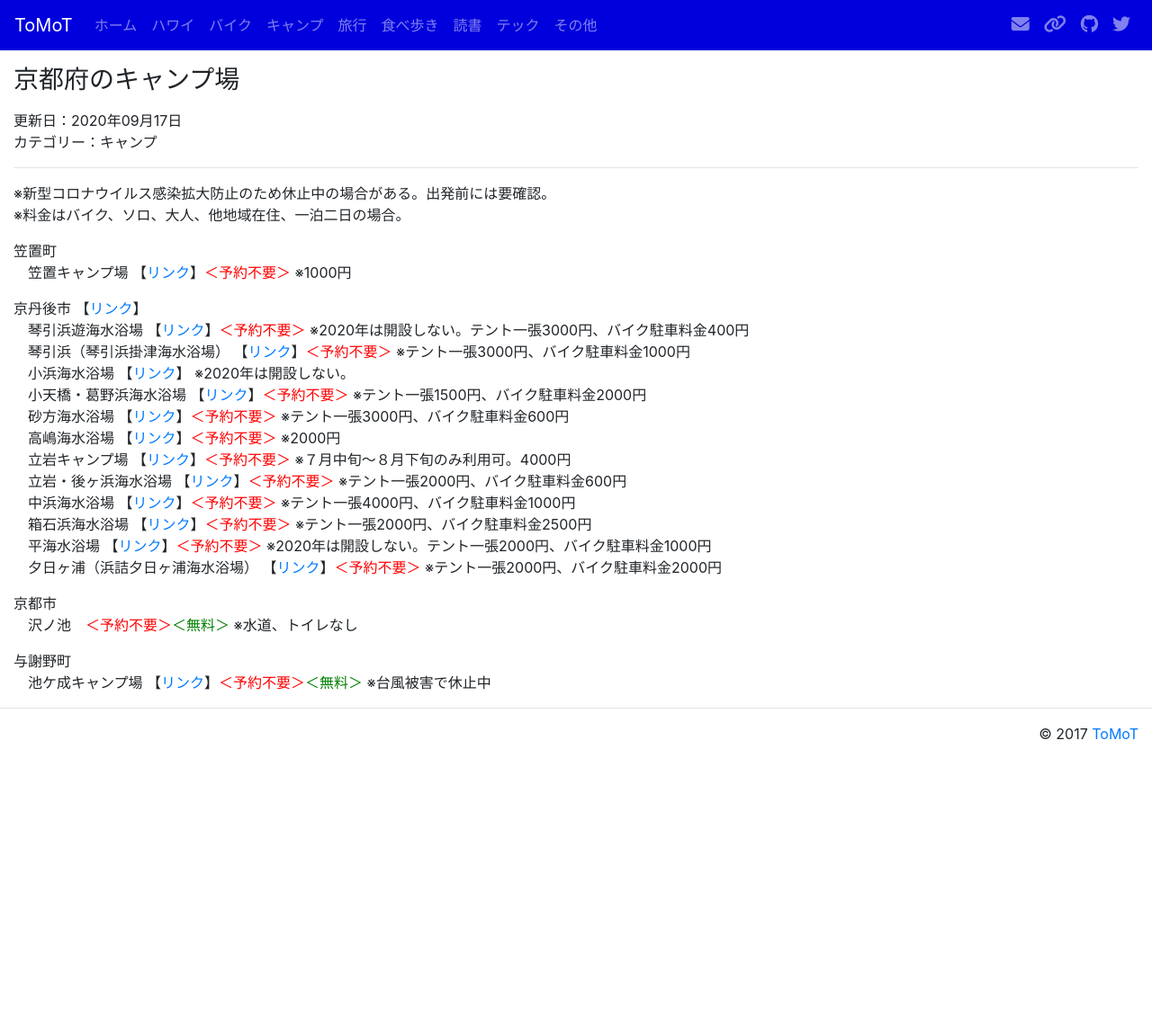
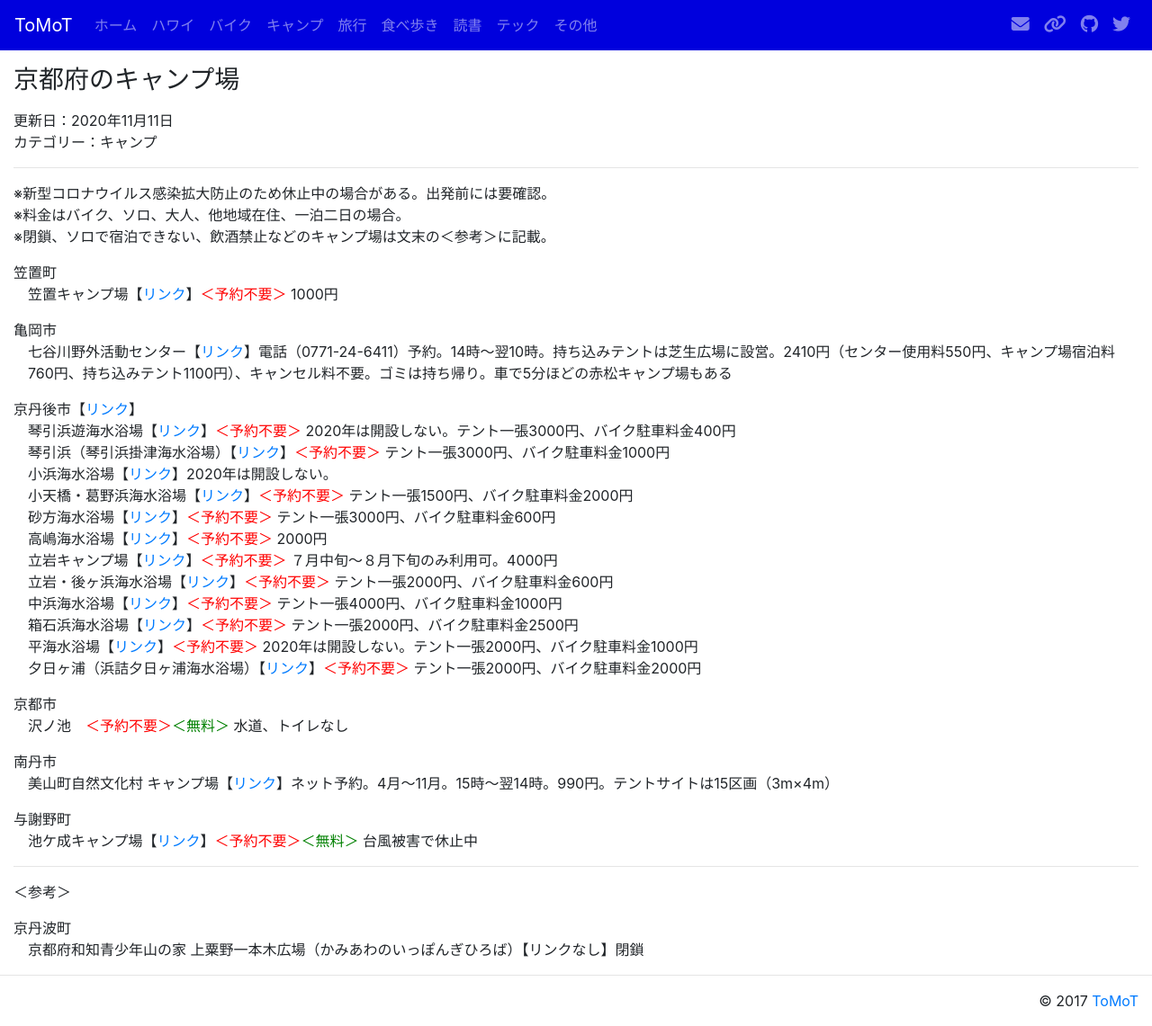
Before and after one commit to tomot/tomot.github.io, a Jekyll site: the page built from pages/camp-kyoto.md, in a window 1280 px wide. Shown: the whole page at 90% size. Built offline with Jekyll 4.4.1, drawn with Linux system fonts in a browser that asks for light colours; nearby versions of some CDN libraries; before the commit the page ends 900 px from its top, so only the background shows below that.

Commit message:
add Nanatanigawa and Miyama camp sites

```diff
--- a/pages/camp-kyoto.md
+++ b/pages/camp-kyoto.md
@@ -1,39 +1,59 @@
 ---
 layout: page
 title: 京都府のキャンプ場
-date: 2020-09-17
+date: 2020-11-11
 categories: キャンプ
 ---
 ※新型コロナウイルス感染拡大防止のため休止中の場合がある。出発前には要確認。<br>
-※料金はバイク、ソロ、大人、他地域在住、一泊二日の場合。
+※料金はバイク、ソロ、大人、他地域在住、一泊二日の場合。<br>
+※閉鎖、ソロで宿泊できない、飲酒禁止などのキャンプ場は文末の＜参考＞に記載。
 
 <p class="mb-0">笠置町</p>
 <ul class="list-unstyled ml-3">
-<li>笠置キャンプ場 【<a href="http://www.kankou-kasagi.com/service3.html">リンク</a>】<font color="red">＜予約不要＞</font> ※1000円</li>
+<li>笠置キャンプ場【<a href="http://www.kankou-kasagi.com/service3.html">リンク</a>】<font color="red">＜予約不要＞</font> 1000円</li>
 </ul>
 
-<p class="mb-0">京丹後市 【<a href="https://www.kyotango.gr.jp/camp/">リンク</a>】</p>
+<p class="mb-0">亀岡市</p>
 <ul class="list-unstyled ml-3">
-<li>琴引浜遊海水浴場 【<a href="https://www.kyotango.gr.jp/sightseeing/726/">リンク</a>】<font color="red">＜予約不要＞</font> ※2020年は開設しない。テント一張3000円、バイク駐車料金400円</li>
-<li>琴引浜（琴引浜掛津海水浴場） 【<a href="https://www.kyotango.gr.jp/sightseeing/725/">リンク</a>】<font color="red">＜予約不要＞</font> ※テント一張3000円、バイク駐車料金1000円</li>
-<li>小浜海水浴場 【<a href="https://www.kyotango.gr.jp/sightseeing/724/">リンク</a>】 ※2020年は開設しない。</li>
-<li>小天橋・葛野浜海水浴場 【<a href="https://www.kyotango.gr.jp/sightseeing/727/">リンク</a>】<font color="red">＜予約不要＞</font> ※テント一張1500円、バイク駐車料金2000円</li>
-<li>砂方海水浴場 【<a href="https://www.kyotango.gr.jp/sightseeing/730/">リンク</a>】<font color="red">＜予約不要＞</font> ※テント一張3000円、バイク駐車料金600円</li>
-<li>高嶋海水浴場 【<a href="http://tango-takashima.com/free-site/">リンク</a>】<font color="red">＜予約不要＞</font> ※2000円</li>
-<li>立岩キャンプ場 【<a href="https://tenkitenki-mura.jp/summer/tateiwa/">リンク</a>】<font color="red">＜予約不要＞</font> ※７月中旬〜８月下旬のみ利用可。4000円</li>
-<li>立岩・後ヶ浜海水浴場 【<a href="https://www.kyotango.gr.jp/sightseeing/731/">リンク</a>】<font color="red">＜予約不要＞</font> ※テント一張2000円、バイク駐車料金600円</li>
-<li>中浜海水浴場 【<a href="https://www.kyotango.gr.jp/sightseeing/736/">リンク</a>】<font color="red">＜予約不要＞</font> ※テント一張4000円、バイク駐車料金1000円</li>
-<li>箱石浜海水浴場 【<a href="https://www.kyotango.gr.jp/sightseeing/729/">リンク</a>】<font color="red">＜予約不要＞</font> ※テント一張2000円、バイク駐車料金2500円</li>
-<li>平海水浴場 【<a href="https://www.kyotango.gr.jp/sightseeing/733/">リンク</a>】<font color="red">＜予約不要＞</font> ※2020年は開設しない。テント一張2000円、バイク駐車料金1000円</li>
-<li>夕日ヶ浦（浜詰夕日ヶ浦海水浴場） 【<a href="https://www.kyotango.gr.jp/sightseeing/722/">リンク</a>】<font color="red">＜予約不要＞</font> ※テント一張2000円、バイク駐車料金2000円</li>
+<li>七谷川野外活動センター【<a href="http://nanatanigawa.jp/">リンク</a>】電話（0771-24-6411）予約。14時〜翌10時。持ち込みテントは芝生広場に設営。2410円（センター使用料550円、キャンプ場宿泊料760円、持ち込みテント1100円）、キャンセル料不要。ゴミは持ち帰り。車で5分ほどの赤松キャンプ場もある</li>
+</ul>
+
+<p class="mb-0">京丹後市【<a href="https://www.kyotango.gr.jp/camp/">リンク</a>】</p>
+<ul class="list-unstyled ml-3">
+<li>琴引浜遊海水浴場【<a href="https://www.kyotango.gr.jp/sightseeing/726/">リンク</a>】<font color="red">＜予約不要＞</font> 2020年は開設しない。テント一張3000円、バイク駐車料金400円</li>
+<li>琴引浜（琴引浜掛津海水浴場）【<a href="https://www.kyotango.gr.jp/sightseeing/725/">リンク</a>】<font color="red">＜予約不要＞</font> テント一張3000円、バイク駐車料金1000円</li>
+<li>小浜海水浴場【<a href="https://www.kyotango.gr.jp/sightseeing/724/">リンク</a>】2020年は開設しない。</li>
+<li>小天橋・葛野浜海水浴場【<a href="https://www.kyotango.gr.jp/sightseeing/727/">リンク</a>】<font color="red">＜予約不要＞</font> テント一張1500円、バイク駐車料金2000円</li>
+<li>砂方海水浴場【<a href="https://www.kyotango.gr.jp/sightseeing/730/">リンク</a>】<font color="red">＜予約不要＞</font> テント一張3000円、バイク駐車料金600円</li>
+<li>高嶋海水浴場【<a href="http://tango-takashima.com/free-site/">リンク</a>】<font color="red">＜予約不要＞</font> 2000円</li>
+<li>立岩キャンプ場【<a href="https://tenkitenki-mura.jp/summer/tateiwa/">リンク</a>】<font color="red">＜予約不要＞</font> ７月中旬〜８月下旬のみ利用可。4000円</li>
+<li>立岩・後ヶ浜海水浴場【<a href="https://www.kyotango.gr.jp/sightseeing/731/">リンク</a>】<font color="red">＜予約不要＞</font> テント一張2000円、バイク駐車料金600円</li>
+<li>中浜海水浴場【<a href="https://www.kyotango.gr.jp/sightseeing/736/">リンク</a>】<font color="red">＜予約不要＞</font> テント一張4000円、バイク駐車料金1000円</li>
+<li>箱石浜海水浴場【<a href="https://www.kyotango.gr.jp/sightseeing/729/">リンク</a>】<font color="red">＜予約不要＞</font> テント一張2000円、バイク駐車料金2500円</li>
+<li>平海水浴場【<a href="https://www.kyotango.gr.jp/sightseeing/733/">リンク</a>】<font color="red">＜予約不要＞</font> 2020年は開設しない。テント一張2000円、バイク駐車料金1000円</li>
+<li>夕日ヶ浦（浜詰夕日ヶ浦海水浴場）【<a href="https://www.kyotango.gr.jp/sightseeing/722/">リンク</a>】<font color="red">＜予約不要＞</font> テント一張2000円、バイク駐車料金2000円</li>
 </ul>
 
 <p class="mb-0">京都市</p>
 <ul class="list-unstyled ml-3">
-<li>沢ノ池　<font color="red">＜予約不要＞</font><font color="Green">＜無料＞</font> ※水道、トイレなし</li>
+<li>沢ノ池　<font color="red">＜予約不要＞</font><font color="Green">＜無料＞</font> 水道、トイレなし</li>
+</ul>
+
+<p class="mb-0">南丹市</p>
+<ul class="list-unstyled ml-3">
+<li>美山町自然文化村 キャンプ場【<a href="http://miyama-kajika.com/facilities/">リンク</a>】ネット予約。4月〜11月。15時〜翌14時。990円。テントサイトは15区画（3m×4m）</li>
 </ul>
 
 <p class="mb-0">与謝野町</p>
 <ul class="list-unstyled ml-3">
-<li>池ケ成キャンプ場 【<a href="http://www.town-yosano.jp/wwwg/section/detail.jsp?common_id=439">リンク</a>】<font color="red">＜予約不要＞</font><font color="Green">＜無料＞</font> ※台風被害で休止中</li>
+<li>池ケ成キャンプ場【<a href="http://www.town-yosano.jp/wwwg/section/detail.jsp?common_id=439">リンク</a>】<font color="red">＜予約不要＞</font><font color="Green">＜無料＞</font> 台風被害で休止中</li>
 </ul>
+
+---
+
+＜参考＞
+
+<p class="mb-0">京丹波町</p>
+<ul class="list-unstyled ml-3">
+<li>京都府和知青少年山の家 上粟野一本木広場（かみあわのいっぽんぎひろば）【リンクなし】閉鎖</li>
+</ul>
```
Also changed, not shown: camp.md (+3 -3 lines), index.md (+3 -3 lines).
